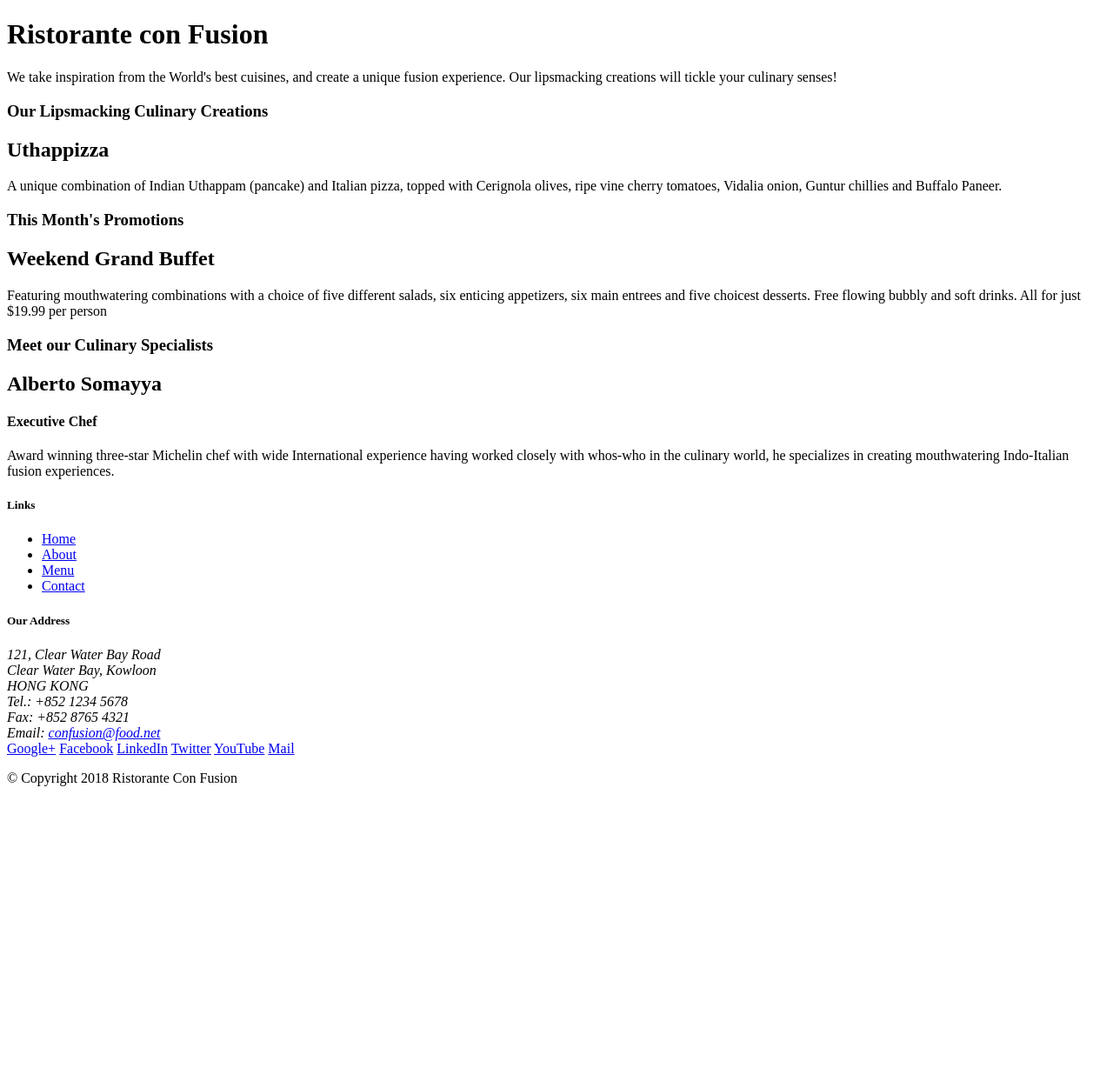
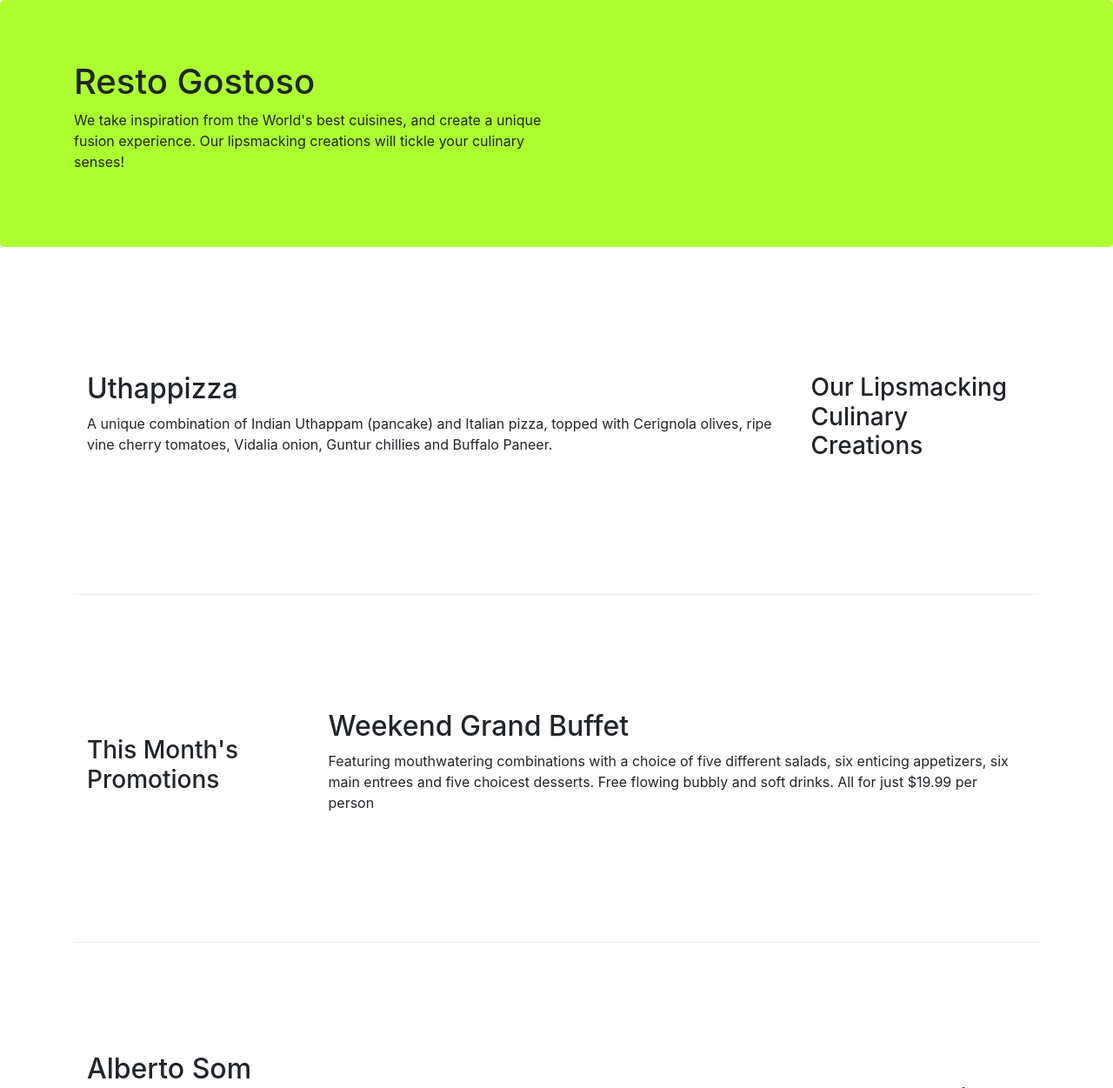
Before and after one commit to chicoumbetov/restoGostoso, a website: page index.html in a window 1280 px wide. Shown: the top 1251 px of the page at 87% size. Before the commit the page ends 920 px from the top, so only its background shows below. Drawn offline with nearby package versions, Linux system fonts and the light colour scheme.

Commit message:
Bootstrap Grid Part 2

```diff
--- /dev/null
+++ b/css/styles.css
@@ -0,0 +1,29 @@
+.header {
+    background-color: greenyellow;
+    margin: 0px auto;
+    padding: 0px auto;
+}
+
+.row-content {
+    margin: 0px auto;
+    padding: 50px 0px 50px 0px;
+    border-bottom: 1px ridge;
+    min-height: 400px;
+}
+
+.footer {
+    background-color: greenyellow;
+    margin: 0px auto;
+    padding: 20px 0px 20px 0px;
+}
+
+.jumbotron {
+    padding: 70px 30px 70px 30px;
+    margin: 0px auto;
+}
+
+.address {
+    font-size: 80%;
+    margin: 0px;
+    color: black;
+}
--- a/index.html
+++ b/index.html
@@ -2,83 +2,91 @@
 <html lang="en">
 
 <head>
-    <title>Ristorante Con Fusion</title>
+    <!-- Required meta tags always come first -->
+    <meta charset="utf-8">
+    <meta name="viewport" content="width=device-width, initial-scale=1, shrink-to-fit=no">
+    <meta http-equiv="x-ua-compatible" content="ie=edge">
+
+    <!-- Bootstrap CSS -->
+    <link rel="stylesheet" href="node_modules/bootstrap/dist/css/bootstrap.min.css">
+    <link rel="stylesheet" href="css/styles.css">
+    <title></title>
 </head>
 
 <body>
 
-    <header>
-        <div>
-            <div>
-                <div>
-                    <h1>Ristorante con Fusion</h1>
+    <header class="jumbotron header">
+        <div class="container">
+            <div class="row ">
+                <div class="col-12 col-sm-6">
+                    <h1>Resto Gostoso</h1>
                     <p>We take inspiration from the World's best cuisines, and create a unique fusion experience. Our lipsmacking creations will tickle your culinary senses!</p>
                 </div>
-                <div>
+                <div class="col-12 col-sm">
                 </div>
             </div>
         </div>
     </header>
 
-    <div>
-        <div>
-            <div>
+    <div class="container">
+        <div class="row row-content align-items-center">
+            <div class="col-12 col-sm-4 order-sm-last col-md-3">
                 <h3>Our Lipsmacking Culinary Creations</h3>
             </div>
-            <div>
+            <div class="col col-sm order-sm-first col-md">
                 <h2>Uthappizza</h2>
                 <p>A unique combination of Indian Uthappam (pancake) and Italian pizza, topped with Cerignola olives, ripe vine cherry tomatoes, Vidalia onion, Guntur chillies and Buffalo Paneer.</p>
             </div>
         </div>
 
 
-        <div>
-            <div>
+        <div class="row row-content align-items-center">
+            <div class="col-12 col-sm-4 col-md-3">
                 <h3>This Month's Promotions</h3>
             </div>
-            <div>
+            <div class="col col-sm col-md">
                 <h2>Weekend Grand Buffet</h2>
                 <p>Featuring mouthwatering combinations with a choice of five different salads, six enticing appetizers, six main entrees and five choicest desserts. Free flowing bubbly and soft drinks. All for just $19.99 per person </p>
             </div>
         </div>
 
-        <div>
-            <div>
+        <div class="row row-content align-items-center">
+            <div class="col-12 col-sm-4 order-sm-last col-md-3">
                 <h3>Meet our Culinary Specialists</h3>
             </div>
-            <div>
-                <h2>Alberto Somayya</h2>
+            <div class="col col-sm order-sm-first col-md">
+                <h2>Alberto Som</h2>
                 <h4>Executive Chef</h4>
                 <p>Award winning three-star Michelin chef with wide International experience having worked closely with whos-who in the culinary world, he specializes in creating mouthwatering Indo-Italian fusion experiences. </p>
             </div>
         </div>
     </div>
 
-    <footer>
-        <div>
-            <div>
-                <div>
+    <footer class="footer">
+        <div class="container">
+            <div class="row ">
+                <div class="col-4 offset-1 col-sm-2">
                     <h5>Links</h5>
-                    <ul>
+                    <ul class="list-unstyled">
                         <li><a href="#">Home</a></li>
                         <li><a href="#">About</a></li>
                         <li><a href="#">Menu</a></li>
                         <li><a href="#">Contact</a></li>
                     </ul>
                 </div>
-                <div>
+                <div class="col-7 col-sm-5">
                     <h5>Our Address</h5>
                     <address>
-		              121, Clear Water Bay Road<br>
-		              Clear Water Bay, Kowloon<br>
-		              HONG KONG<br>
-		              Tel.: +852 1234 5678<br>
-		              Fax: +852 8765 4321<br>
-		              Email: <a href="mailto:confusion@food.net">confusion@food.net</a>
+		              33, Rue Ferdinand Buisson<br>
+		              44600 Saint - Nazaire<br>
+		              France<br>
+		              Tel.: +33 07 66 198985<br>
+		              Fax: +7 707 3156879<br>
+		              Email: <a href="mailto:shyngysmaaan@gmail.com">shyngysmaaan@gmail.com</a>
 		           </address>
                 </div>
-                <div>
-                    <div>
+                <div class="col-12 col-sm-4 align-self-center">
+                    <div class="text-center">
                         <a href="http://google.com/+">Google+</a>
                         <a href="http://www.facebook.com/profile.php?id=">Facebook</a>
                         <a href="http://www.linkedin.com/in/">LinkedIn</a>
@@ -88,13 +96,17 @@
                     </div>
                 </div>
            </div>
-           <div>
-                <div>
-                    <p>© Copyright 2018 Ristorante Con Fusion</p>
+           <div class="row justify-content-center">
+                <div class="col-auto">
+                    <p>© Copyright 2021 Resto Gostoso</p>
                 </div>
            </div>
         </div>
     </footer>
+    <!-- jQuery first, then Popper.js, then Bootstrap JS. -->
+    <script src="node_modules/jquery/dist/jquery.slim.min.js"></script>
+    <script src="node_modules/popper.js/dist/umd/popper.min.js"></script>
+    <script src="node_modules/bootstrap/dist/js/bootstrap.min.js"></script>
 
 </body>
 
```
Also changed, not shown: package.json (+6 -1 lines), 1 other file.
